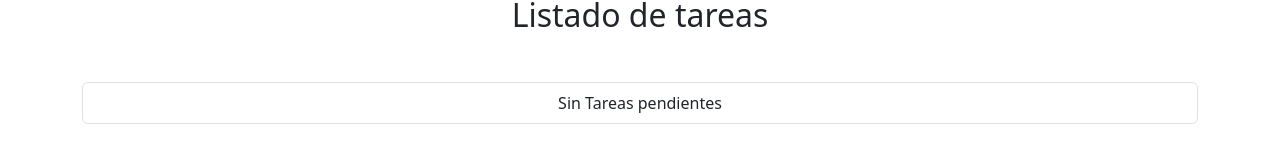
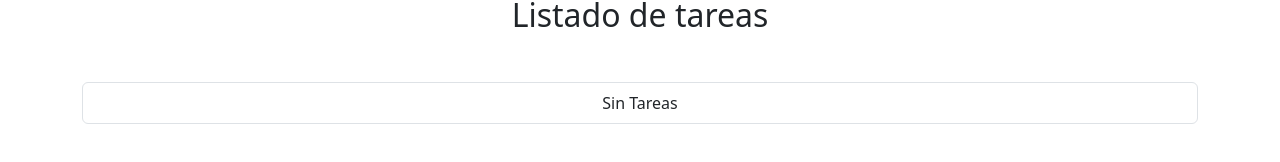
Before and after one commit to CarlosAncapi/FormulariosReact, a React (Vite) app: page / in a window 1280 px wide. Shown: the part 428-590 px from the top of the page. Built offline with nearby package versions, Linux system fonts and the light colour scheme.

Commit message:
tarea completada

```diff
--- a/src/components/Formulario.jsx
+++ b/src/components/Formulario.jsx
@@ -85,7 +85,7 @@ const Formulario = ({addTodo}) => {
                 onChange={handleChange}
             >
                     <option  value="pendiente">Pendiente</option>
-                    <option  value="completado">Completado</option>
+                    <option  value="completada">Completada</option>
             </select>
             <button
                 type="submit"
--- a/src/components/Todos.jsx
+++ b/src/components/Todos.jsx
@@ -15,7 +15,7 @@ const Todos = ({todos, deleteTodo, updateTodo}) => {
                     ))}
                     {
                         todos.length === 0 && (
-                        <li className="list-group-item text-center">Sin Tareas pendientes</li>
+                        <li className="list-group-item text-center">Sin Tareas</li>
                         )
                     }
             </ul>
```
